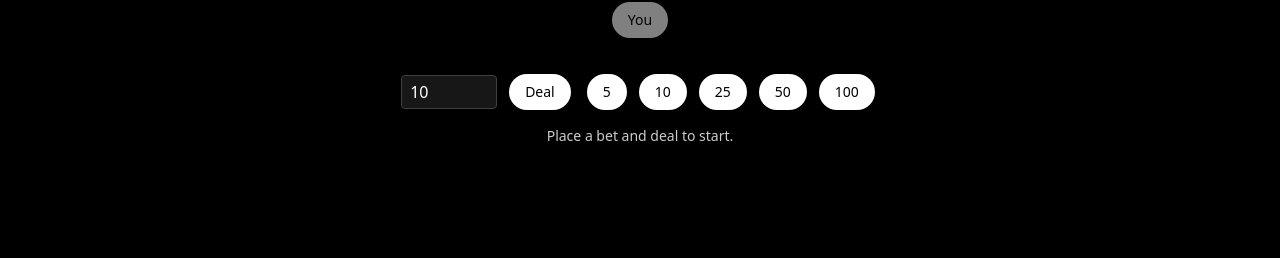
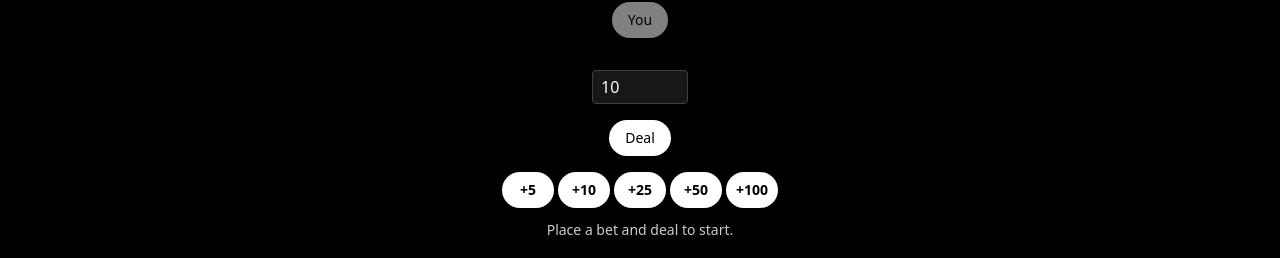
Before and after one commit to stevenphanny/blackjack, a Next.js app: page / in a window 1280 px wide. Shown: the part 482-740 px from the top of the page. Built offline with nearby package versions, Linux system fonts and the light colour scheme; no server answers.

Commit message:
Changes to button layout. To be completed. Will move onto more important functionality fiirst

```diff
--- a/app/page.js
+++ b/app/page.js
@@ -260,6 +260,8 @@ export default function Home() {
 
       {/* Betting or Actions */}
       {phase === 'BETTING' ? (
+        <>
+        {/* Input box for betting chips */}
         <div className="flex items-center gap-2">
           <input
             type="number"
@@ -268,13 +270,17 @@ export default function Home() {
             onChange={e => setBet(Math.max(1, Number(e.target.value)))}
             className="w-24 px-2 py-1 rounded border border-neutral-700 bg-neutral-900 text-white"
           />
-          <Button onClick={deal}>Deal</Button>
-          <div className="flex gap-1">
-            {[5,10,25,50,100].map(v => (
-              <Button key={v} onClick={() => setBet(Math.min(v, chips))}>{v}</Button>
-            ))}
-          </div>
         </div>
+
+        {/* Bet buttons */}
+        <Button onClick={deal}>Deal</Button>
+        <div className="flex gap-1">
+          {[5,10,25,50,100].map(v => (
+            <Button variant="bet_numbers" key={v} onClick={() => setBet(Math.min(v, chips))}>+{v}</Button>
+          ))}
+        </div>
+        </>
+
       ) : phase === 'FINISHED' ? (
         <div className="flex gap-2">
           <Button onClick={newGame}>New Game</Button>
--- a/components/ui/button.jsx
+++ b/components/ui/button.jsx
@@ -9,7 +9,8 @@ const buttonVariants = cva(
   {
     variants: {
       variant: {
-        default: "bg-white text-black rounded-full px-4 py-1 m-1 w-max",
+        default: "bg-white text-black rounded-full px-4 py-1 m-1",
+        bet_numbers: "bg-white text-black rounded-full px-4 py-1 w-13 font-semibold",
         destructive:
           "bg-destructive text-white hover:bg-destructive/90 focus-visible:ring-destructive/20 dark:focus-visible:ring-destructive/40 dark:bg-destructive/60",
         outline:
```
